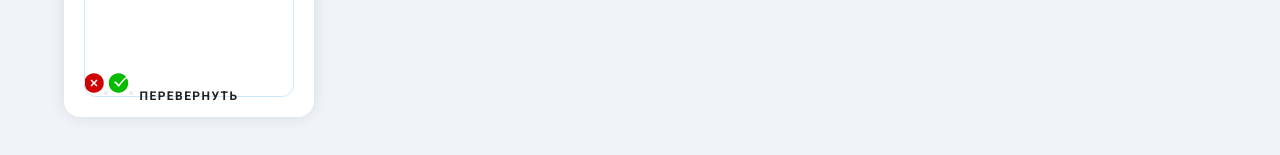
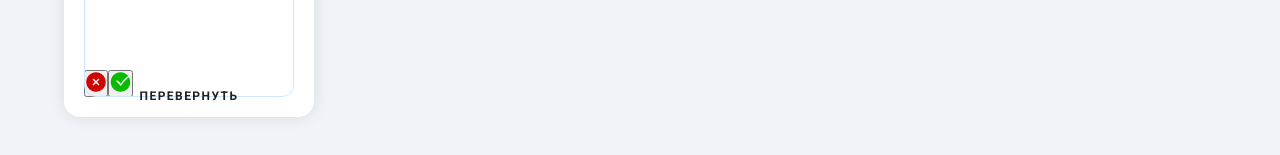
Before and after one commit to notRuslan/ps-vue-3.5, a Vue app: page / in a window 1280 px wide. Shown: the part 529-684 px from the top of the page. Built offline with nearby package versions, Linux system fonts and the light colour scheme.

Commit message:
fix StatusButton

```diff
--- a/src/components/Statuses/StatusButton.vue
+++ b/src/components/Statuses/StatusButton.vue
@@ -3,8 +3,10 @@
 </script>
 
 <template>
+
+<button>
   <slot/>
-<button />
+</button>
 
 </template>
 
```
